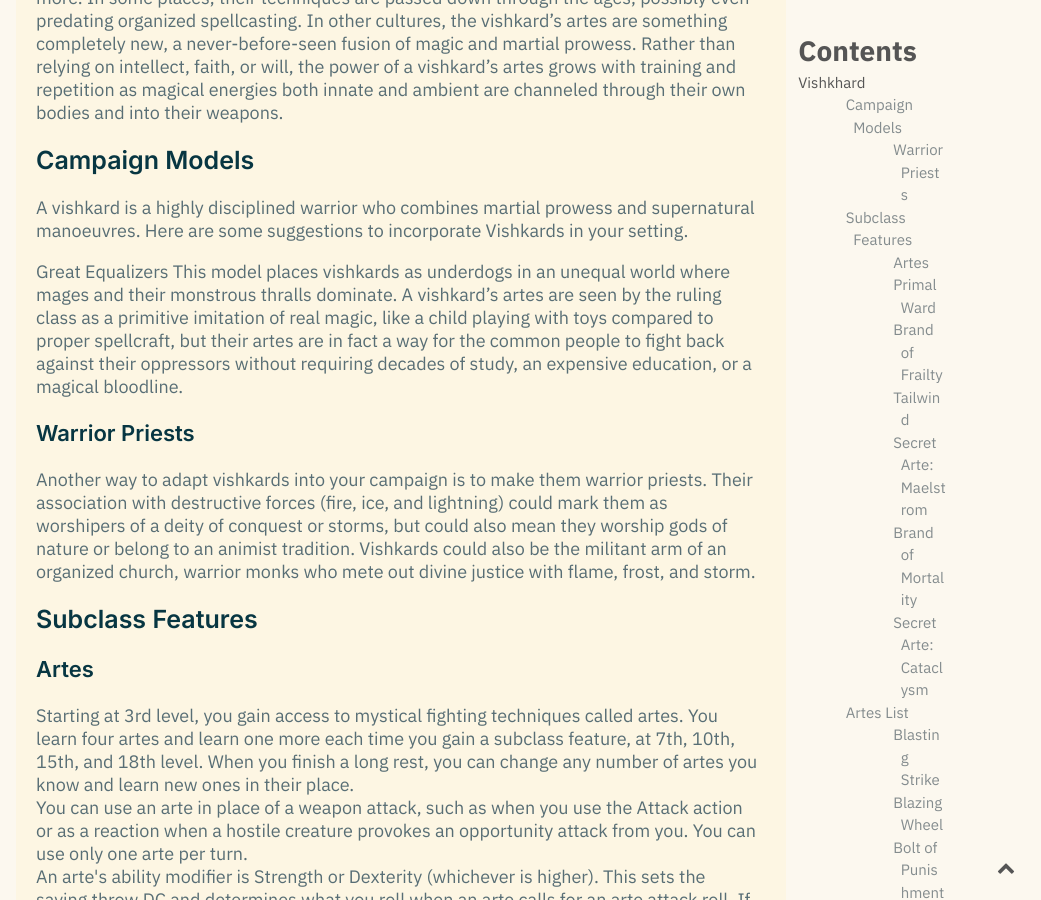
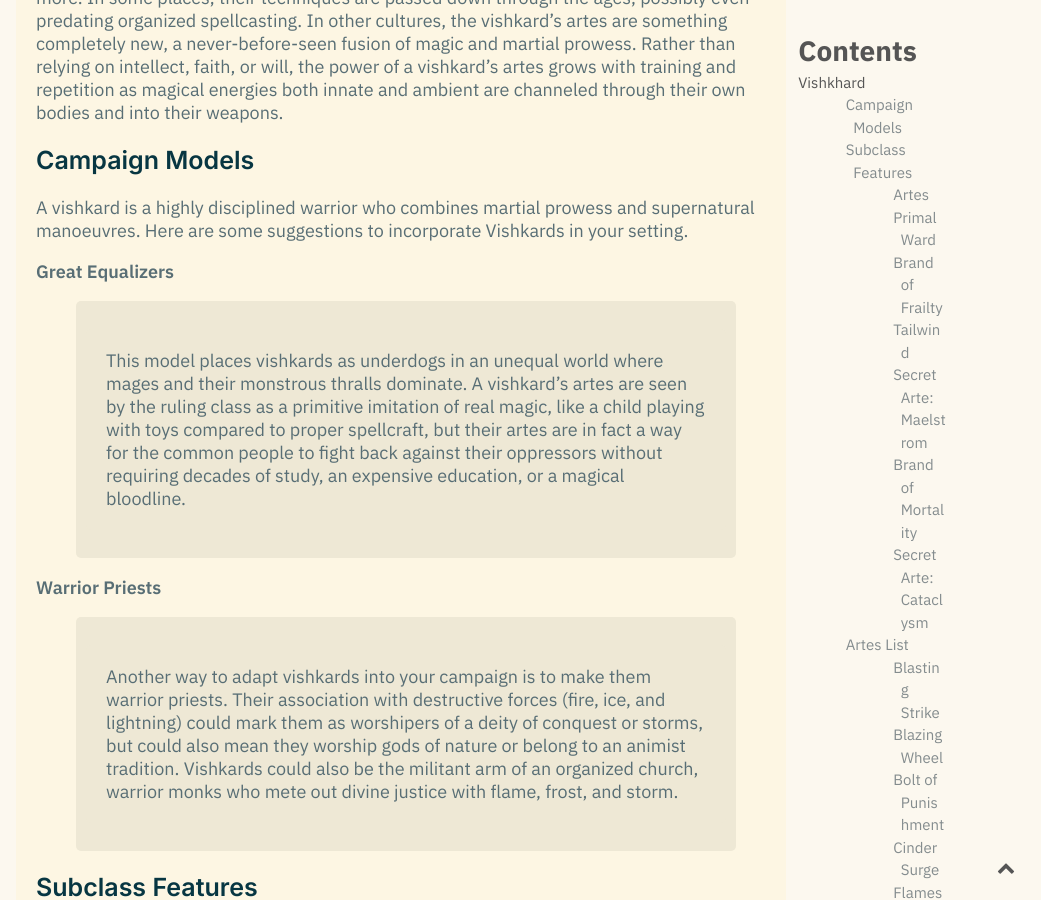
Before and after one commit to 5egeneral/compendium, a Jekyll site: the page built from _notes/20220904-Vishkard.md, in a window 1280 px wide and 900 px high, scrolled down 516 px. Shown: the whole window, without its empty margins (239-1280 px from the left). Built offline with Jekyll 4.4.1, drawn with Linux system fonts in a browser that asks for light colours; the table of contents is made by our own code.

Commit message:
Update 20220904-Vishkard.md

```diff
--- a/_notes/20220904-Vishkard.md
+++ b/_notes/20220904-Vishkard.md
@@ -14,11 +14,11 @@ Vishkards are warrior-mystics who use a fighting method called artes, pseudo-mag
 
 A vishkard is a highly disciplined warrior who combines martial prowess and supernatural manoeuvres. Here are some suggestions to incorporate Vishkards in your setting.
 
-Great Equalizers
-This model places vishkards as underdogs in an unequal world where mages and their monstrous thralls dominate. A vishkard’s artes are seen by the ruling class as a primitive imitation of real magic, like a child playing with toys compared to proper spellcraft, but their artes are in fact a way for the common people to fight back against their oppressors without requiring decades of study, an expensive education, or a magical bloodline.
+**Great Equalizers**
+> This model places vishkards as underdogs in an unequal world where mages and their monstrous thralls dominate. A vishkard’s artes are seen by the ruling class as a primitive imitation of real magic, like a child playing with toys compared to proper spellcraft, but their artes are in fact a way for the common people to fight back against their oppressors without requiring decades of study, an expensive education, or a magical bloodline.
 
-### Warrior Priests
-Another way to adapt vishkards into your campaign is to make them warrior priests. Their association with destructive forces (fire, ice, and lightning) could mark them as worshipers of a deity of conquest or storms, but could also mean they worship gods of nature or belong to an animist tradition. Vishkards could also be the militant arm of an organized church, warrior monks who mete out divine justice with flame, frost, and storm.
+**Warrior Priests**
+>Another way to adapt vishkards into your campaign is to make them warrior priests. Their association with destructive forces (fire, ice, and lightning) could mark them as worshipers of a deity of conquest or storms, but could also mean they worship gods of nature or belong to an animist tradition. Vishkards could also be the militant arm of an organized church, warrior monks who mete out divine justice with flame, frost, and storm.
 
 ## Subclass Features
 
```
